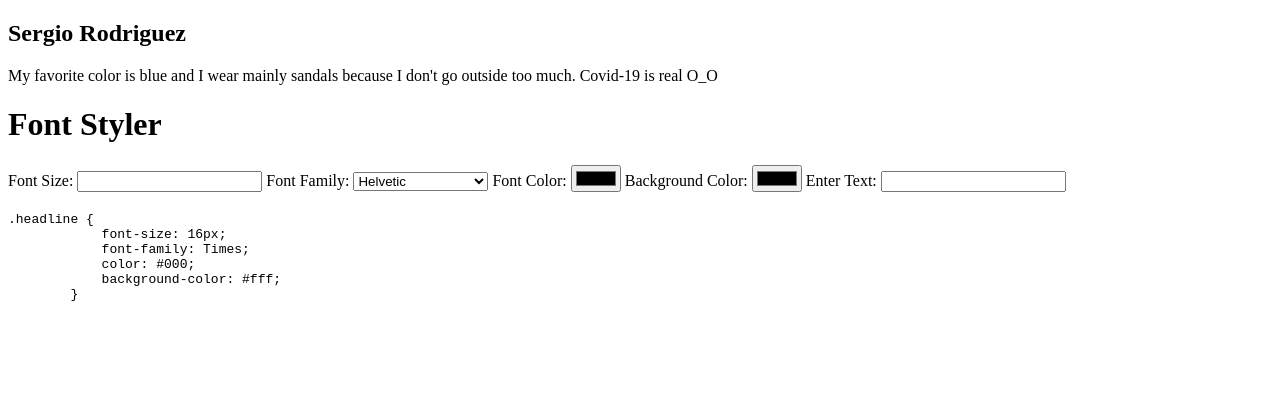
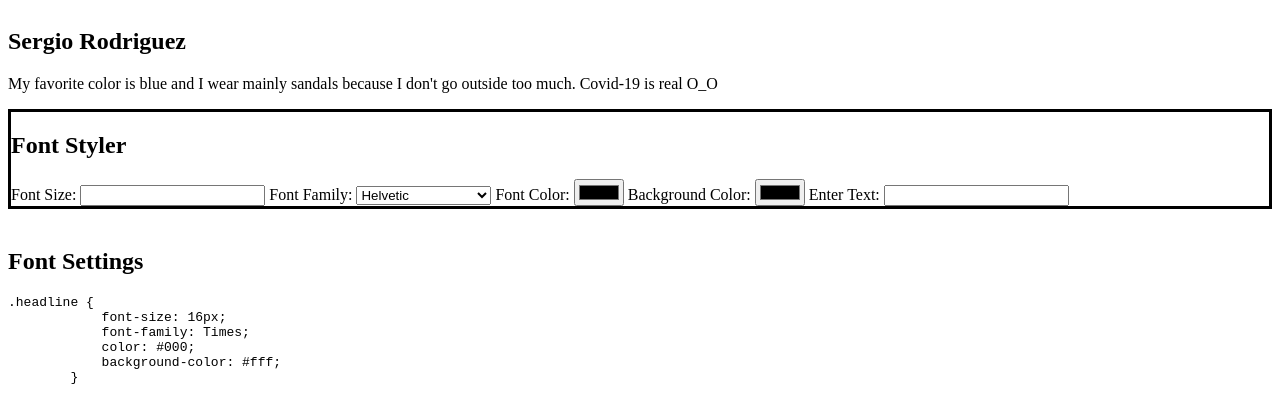
Before and after one commit to Sergiorq1/WEB10-Final, a plain HTML site: page index.html in a window 1280 px wide. Drawn offline with Linux system fonts and the light colour scheme.

Commit message:
index update

```diff
--- a/index.html
+++ b/index.html
@@ -12,7 +12,7 @@
          <p>My favorite color is blue and I wear mainly sandals because I don't go outside too much. Covid-19 is real O_O</p>
     </section>
 
-    <div id="data-input">
+    <section id="data-input">
         <h1>Font Styler</h1>
         <form>
             Font Size: <input id="input-size" type="number">
@@ -26,14 +26,14 @@
             Background Color: <input id="input-bg-color" type="color" value="#fff">
             Enter Text: <input id="enter-text" type="Input text">
         </form>
-    </div>
+    </section>
 
     <section id="headline-display">
-        <!-- STEP5Come back to this -->
         <h1 id="display"></h1>
     </section>
 
     <section id="data-output">
+        <h1>Font Settings</h1>
         <pre><code>.headline {
             font-size: <span id="show-size">16</span>px;
             font-family: <span id="show-font">Times</span>;
--- a/styles.css
+++ b/styles.css
@@ -1,3 +1,8 @@
-/* body{
-    display: flex
-} */
+body{
+    display: flex;
+    background-color: white;
+    flex-direction: column
+}
+#data-input{
+    border-style: solid;
+}
```
